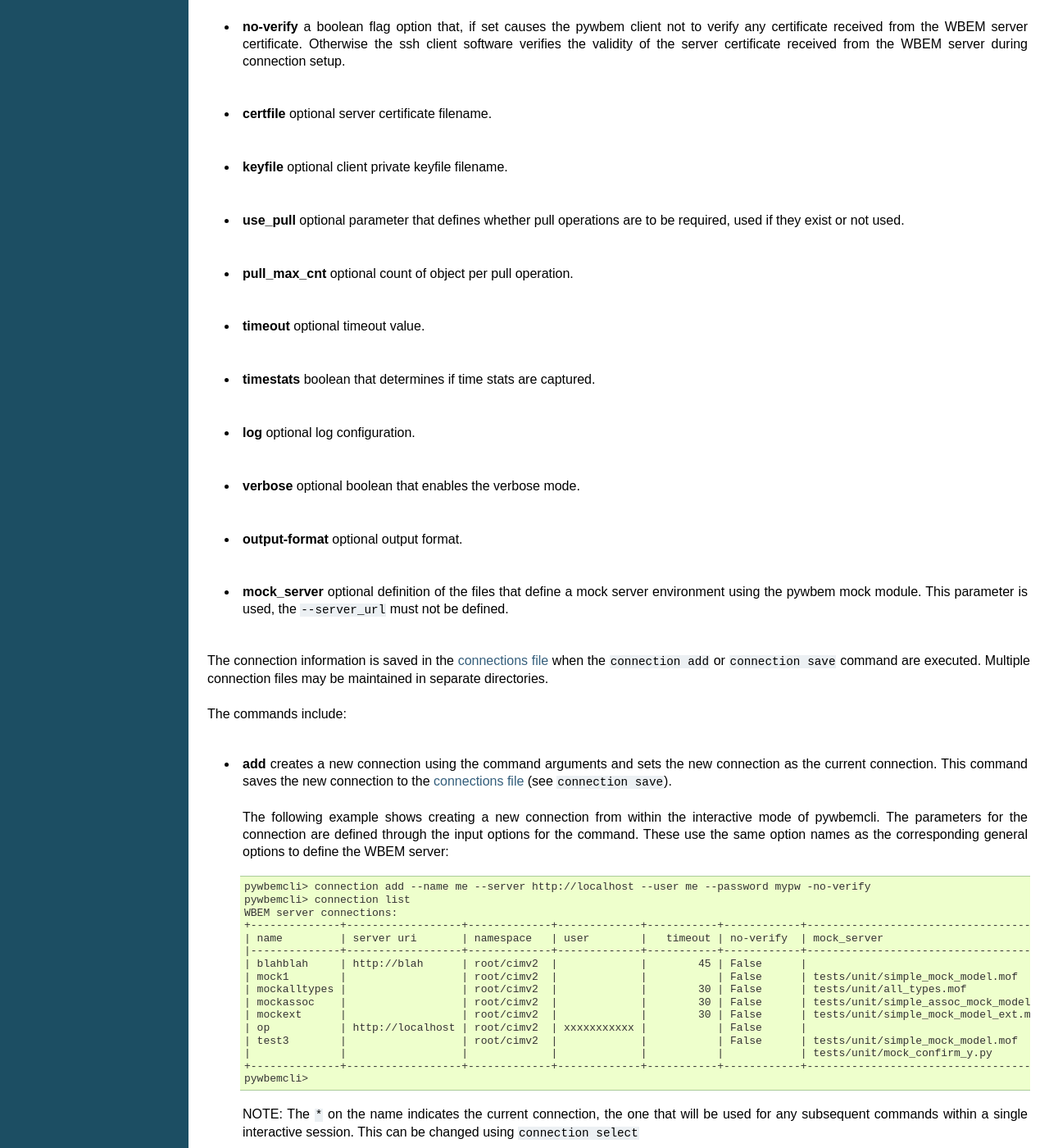
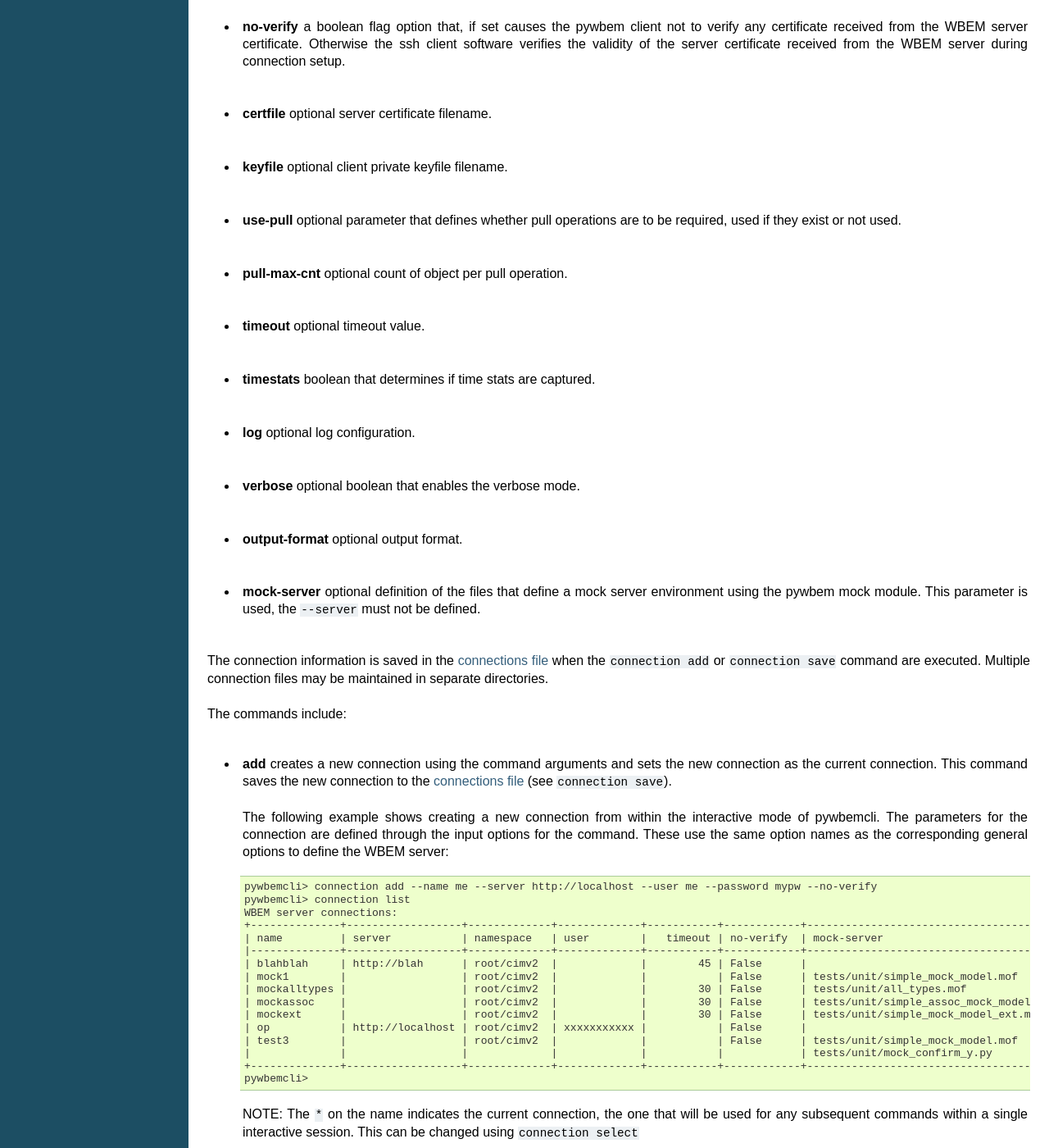
Before and after one commit to pywbem/pywbemtools, a Sphinx documentation site: the page built from docs/pywbemclicommands.rst, in a window 1280 px wide and 1400 px high, scrolled down 16885 px. Shown: the whole window at 82% size. Built offline with Sphinx 7.4.7, drawn with Linux system fonts in a browser that asks for light colours; the version number could not be read and is left out; some of the changed text lies outside the part shown.

Commit message:
Fixed some more of Andy's comments re underscore/dash
Signed-off-by: Andreas Maier <maiera@de.ibm.com>

```diff
--- a/docs/pywbemclicmdlineinterface.rst
+++ b/docs/pywbemclicmdlineinterface.rst
@@ -200,7 +200,7 @@ following examples, an underscore ``_`` is shown as the cursor:
     pywbemcli> --_
      --server             Hostname or IP address with scheme of the WBEMServer ...
      --name               Name for the connection(optional, see --server).  If ...
-     --default_namespace  Default Namespace to use in the target WBEMServer if ...
+     --default-namespace  Default Namespace to use in the target WBEMServer if ...
 
     pywbemcli> cl_
       class      Command group to manage CIM Classes.
--- a/docs/pywbemclicmdshelp.rst
+++ b/docs/pywbemclicmdshelp.rst
@@ -856,7 +856,7 @@ The following defines the help output for the `pywbemcli connection list --help`
       List the persistent WBEM connection definitions.
 
       This command displays all entries in the connections file as a table using
-      the command line output_format to define the table format.
+      the command line output format to define the table format.
 
       An "*" after the name indicates the currently selected connection.
 
--- a/docs/pywbemclicommands.rst
+++ b/docs/pywbemclicommands.rst
@@ -99,7 +99,7 @@ ReferenceNames(class)              class references CLASSNAME --name_only
 InvokeMethod                       instance invokemethod INSTANCENAME --name_only
 ReferenceNames                     class invokemethod CLASSNAME --name_only
 ExecQuery                          instance query
-**Pull Operations:**               Option --use_pull ``either`` or ``yes``
+**Pull Operations:**               Option --use-pull ``either`` or ``yes``
 OpenEnumerateInstances             instance enumerate INSTANCENAME
 OpenEnumerateInstancePaths         instance enumerate INSTANCENAME --name_only
 OpenAssociatorInstances            instance associators INSTANCENAME
@@ -686,7 +686,7 @@ CIMQualifierDeclaration entities in the WBEM server including:
 
 * **get** to get a single qualifier declaration defined by the ``QUALIFIERNAME``
   argument from the namespace in the target WBEM server defined with this
-  command  or the default_namespace and display in the defined output format.
+  command  or the default namespace and display in the defined output format.
   The output formats can be either one of the :term:`CIM object output formats`
   or the table formats` (see :ref:`Output formats`).
 
@@ -939,7 +939,7 @@ options for pywbemcli. The data includes:
 * **name** name of the connection (required).
 * **server** the url for the defined connection (required unless
   ``--mock-server``/``-m`` defined).
-* **default_namespace** the default namespace defined for the connection
+* **default-namespace** the default namespace defined for the connection
   (required).
 * **user** the user name for the connection (optional).
 * **password** the password for the connection (optional).
@@ -949,17 +949,17 @@ options for pywbemcli. The data includes:
   received from the WBEM server during connection setup.
 * **certfile** optional server certificate filename.
 * **keyfile** optional client private keyfile filename.
-* **use_pull** optional parameter that defines whether pull operations are
+* **use-pull** optional parameter that defines whether pull operations are
   to be required, used if they exist or not used.
-* **pull_max_cnt** optional count of object per pull operation.
+* **pull-max-cnt** optional count of object per pull operation.
 * **timeout** optional timeout value.
 * **timestats** boolean that determines if time stats are captured.
 * **log** optional log configuration.
 * **verbose** optional boolean that enables the verbose mode.
 * **output-format** optional output format.
-* **mock_server** optional definition of the files that define a mock server
+* **mock-server** optional definition of the files that define a mock server
   environment using the pywbem mock module. This parameter is used, the
-  ``--server_url`` must not be defined.
+  ``--server`` must not be defined.
 
 The connection information is saved in the :term:`connections file` when the
 ``connection add`` or ``connection save`` command are executed. Multiple
@@ -978,11 +978,11 @@ The commands include:
 
   .. code-block:: text
 
-    pywbemcli> connection add --name me --server http://localhost --user me --password mypw -no-verify
+    pywbemcli> connection add --name me --server http://localhost --user me --password mypw --no-verify
     pywbemcli> connection list
     WBEM server connections:
     +--------------+------------------+-------------+-------------+-----------+------------+----------------------------------------+
-    | name         | server uri       | namespace   | user        |   timeout | no-verify  | mock_server                            |
+    | name         | server           | namespace   | user        |   timeout | no-verify  | mock-server                            |
     |--------------+------------------+-------------+-------------+-----------+------------+----------------------------------------|
     | blahblah     | http://blah      | root/cimv2  |             |        45 | False      |                                        |
     | mock1        |                  | root/cimv2  |             |           | False      | tests/unit/simple_mock_model.mof       |
```
Also changed, not shown: docs/pywbemcligeneraloptions.rst (+4 -4 lines), 1 other file.
